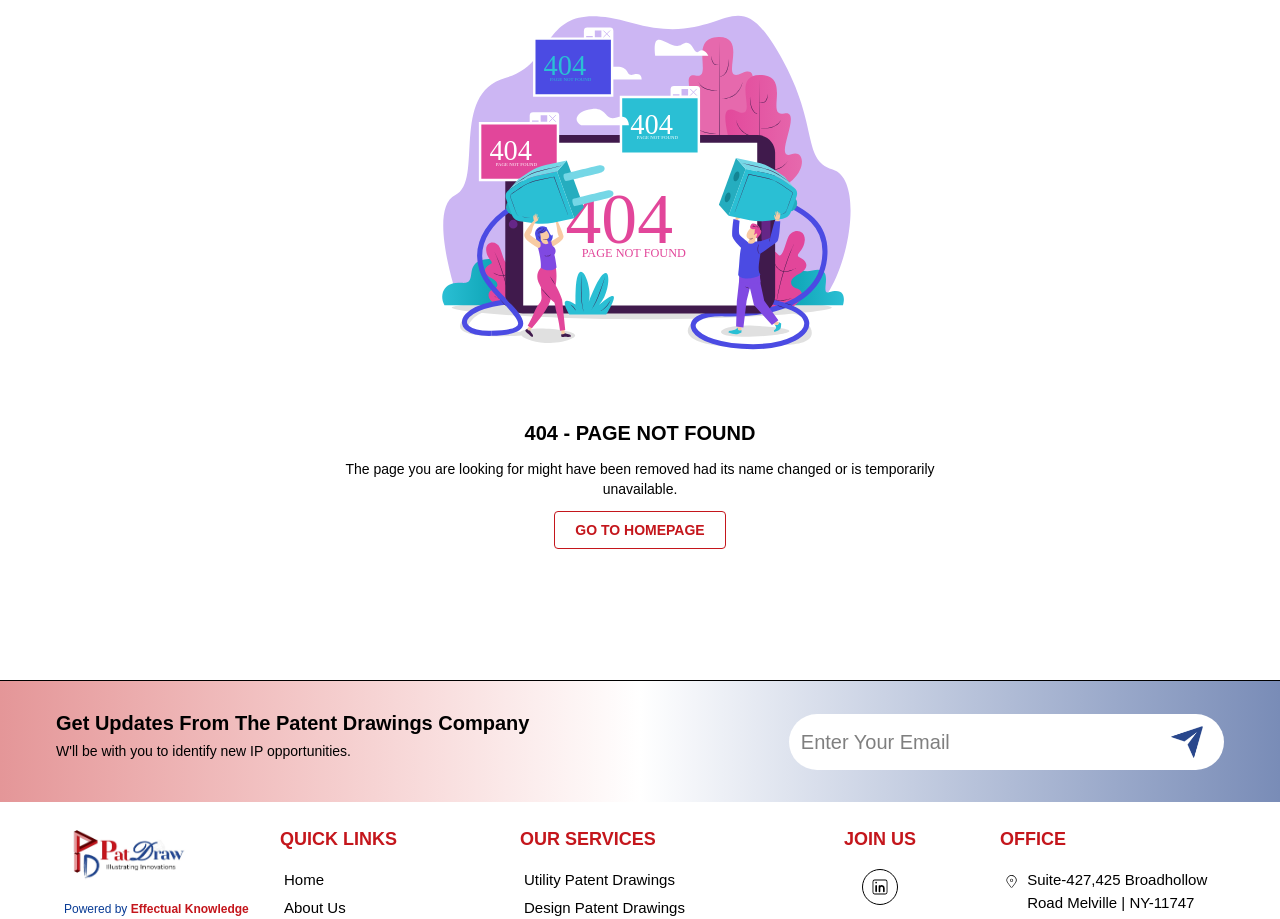
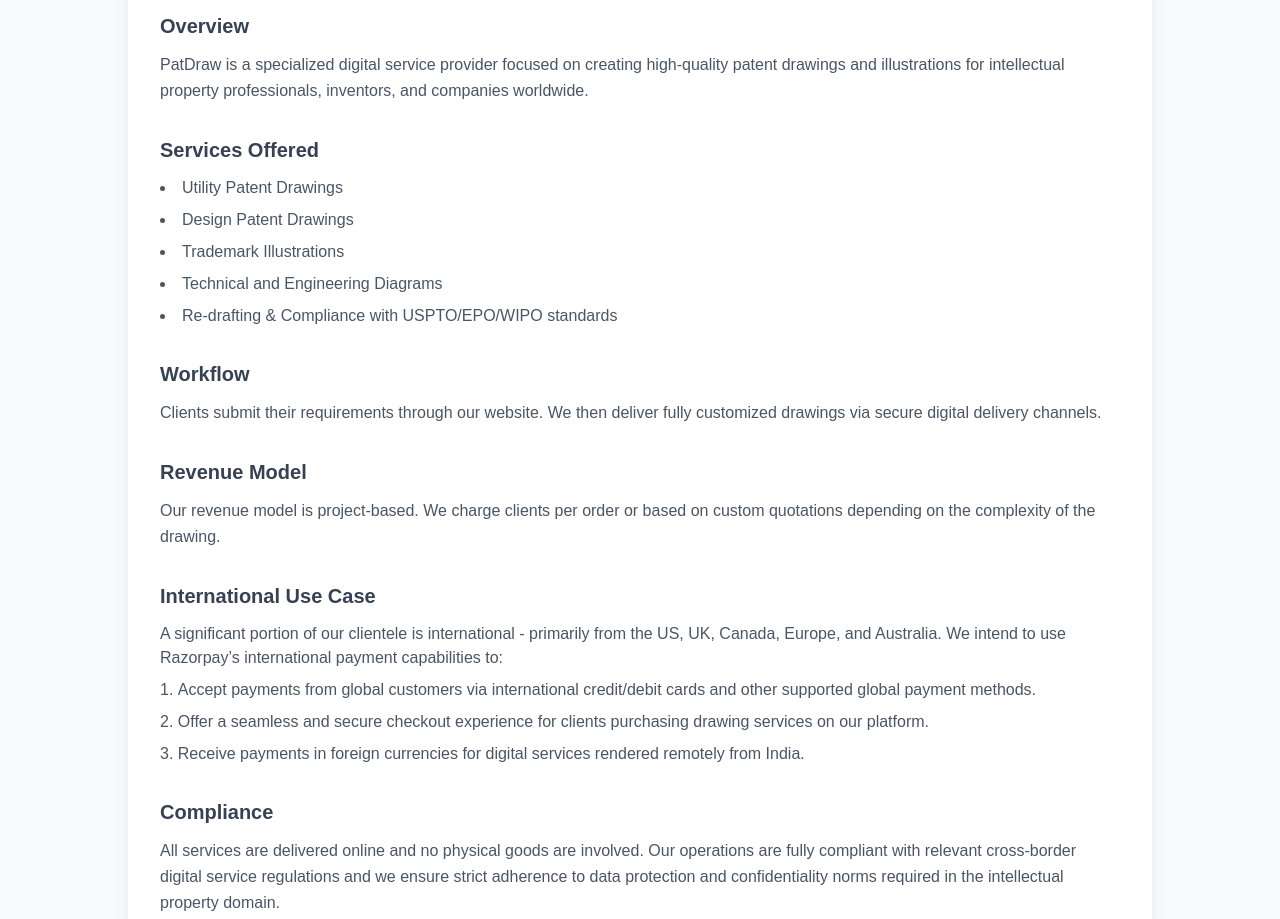
Before and after one commit to Rajat-eks/patent-drawing-app, a Next.js app: page /business-model in a window 1280 px wide. Before the commit this address had no page. Shown: the part 220-1139 px from the top of the page. Built offline with nearby package versions, Linux system fonts and the light colour scheme.

Commit message:
feat:add page for buisness model

```diff
--- /dev/null
+++ b/src/app/business-model/page.tsx
@@ -0,0 +1,98 @@
+import React from "react";
+
+const BusinessModel = () => {
+  return (
+    <main className="bg-gray-50 min-h-screen px-6 py-10">
+      <div className="max-w-5xl mx-auto bg-white p-8 rounded-2xl shadow-xl">
+        <h1 className="text-3xl font-bold text-gray-800 mb-6">
+          Business Model: The Patent Drawings (PatDraw)
+        </h1>
+
+        <section className="mb-8">
+          <h2 className="text-xl font-semibold text-gray-700 mb-3">Overview</h2>
+          <p className="text-gray-600 leading-relaxed">
+            PatDraw is a specialized digital service provider focused on
+            creating high-quality patent drawings and illustrations for
+            intellectual property professionals, inventors, and companies
+            worldwide.
+          </p>
+        </section>
+
+        <section className="mb-8">
+          <h2 className="text-xl font-semibold text-gray-700 mb-3">
+            Services Offered
+          </h2>
+          <ul className="list-disc list-inside text-gray-600 space-y-2">
+            <li>Utility Patent Drawings</li>
+            <li>Design Patent Drawings</li>
+            <li>Trademark Illustrations</li>
+            <li>Technical and Engineering Diagrams</li>
+            <li>Re-drafting & Compliance with USPTO/EPO/WIPO standards</li>
+          </ul>
+        </section>
+
+        <section className="mb-8">
+          <h2 className="text-xl font-semibold text-gray-700 mb-3">Workflow</h2>
+          <p className="text-gray-600 leading-relaxed">
+            Clients submit their requirements through our website. We then
+            deliver fully customized drawings via secure digital delivery
+            channels.
+          </p>
+        </section>
+
+        <section className="mb-8">
+          <h2 className="text-xl font-semibold text-gray-700 mb-3">
+            Revenue Model
+          </h2>
+          <p className="text-gray-600 leading-relaxed">
+            Our revenue model is project-based. We charge clients per order or
+            based on custom quotations depending on the complexity of the
+            drawing.
+          </p>
+        </section>
+
+        <section className="mb-8">
+          <h2 className="text-xl font-semibold text-gray-700 mb-3">
+            International Use Case
+          </h2>
+          <p className="text-gray-600 text-[16px] space-y-2.5 pb-2">
+            A significant portion of our clientele is international - primarily
+            from the US, UK, Canada, Europe, and Australia. We intend to use
+            Razorpay’s international payment capabilities to:
+
+
+          </p>
+          <ul className="list-decimal list-inside text-gray-600 space-y-2">
+            <li>
+              Accept payments from global customers via international
+              credit/debit cards and other supported global payment methods.
+            </li>
+            <li>
+              Offer a seamless and secure checkout experience for clients
+              purchasing drawing services on our platform.
+            </li>
+            <li>
+              Receive payments in foreign currencies for digital services
+              rendered remotely from India.
+            </li>
+          </ul>
+        </section>
+
+        <section className="mb-8">
+          <h2 className="text-xl font-semibold text-gray-700 mb-3">
+            Compliance
+          </h2>
+          <p className="text-gray-600 leading-relaxed">
+            All services are delivered online and no physical goods are
+            involved. Our operations are fully compliant with relevant
+            cross-border digital service regulations and we ensure strict
+            adherence to data protection and confidentiality norms required in
+            the intellectual property domain.
+          </p>
+        </section>
+      </div>
+    </main>
+  );
+};
+
+export default BusinessModel;
```
